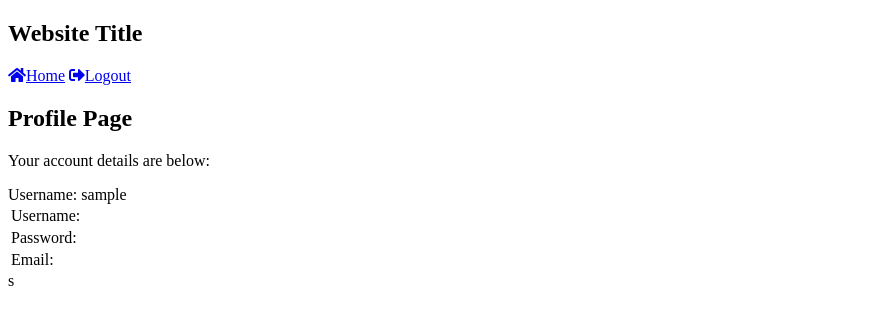
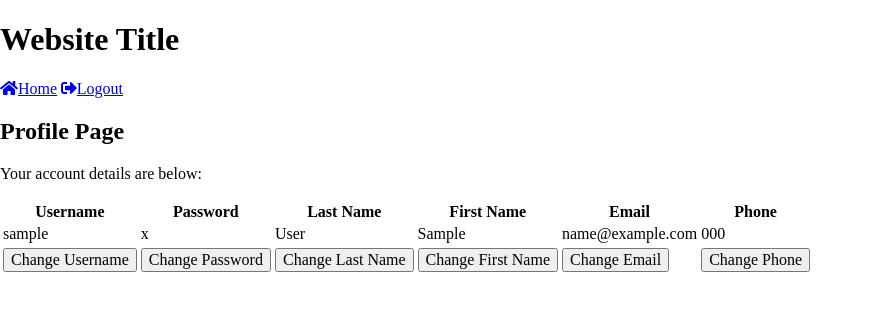
Before and after one commit to BUR073/coursework, a PHP site: page /profile.php in a window 1280 px wide. Shown: the top 325 px of the page, without its empty margins (0-873 px from the left). Run offline with PHP 8.4, Linux system fonts and the light colour scheme; the visitor is signed in with stand-in values (Sample User, id 1); tables that the repository leaves empty or names only in its code hold one stand-in row (values such as "Sample post"); some libraries are stand-ins or nearby versions.

Commit message:
progress on profile

```diff
--- a/home/profile.php
+++ b/home/profile.php
@@ -3,7 +3,13 @@
 	<head>
 		<meta charset="utf-8">
 		<title>Profile Page</title>
+		<link href="../style/style.css" rel="stylesheet" type="text/css">
+        <link href="../styles/skeleton.css" rel="stylesheet" type="text/css">
 		<link href="../styles/style.css" rel="stylesheet" type="text/css">
+		<link href="../styles/normalize.css" rel="stylesheet" type="text/css">
+		<script src="jquery-3.6.1.min.js"></script>
+
+
 		<link rel="stylesheet" href="https://use.fontawesome.com/releases/v5.7.1/css/all.css">
 	</head>
 	<body class="loggedin">
@@ -36,19 +42,19 @@ if (!isset($_SESSION['loggedin'])) {
 	header('Location: index.html');
 	exit;
 }
-$DATABASE_HOST = 'localhost';
-$DATABASE_USER = 'root';
-$DATABASE_PASS = '';
-$DATABASE_NAME = 'phplogin2';
-$con = mysqli_connect($DATABASE_HOST, $DATABASE_USER, $DATABASE_PASS, $DATABASE_NAME);
-if (mysqli_connect_errno()) {
-	exit('Failed to connect to MySQL: ' . mysqli_connect_error());
+
+$con=mysqli_connect("localhost","root","","phplogin");
+// Check connection
+if (mysqli_connect_errno())
+{
+echo "Failed to connect to MySQL: " . mysqli_connect_error();
 }
-// We don't have the password or email info stored in sessions so instead we can get the results from the database.
-$stmt = $con->prepare('SELECT `Username`, `Password`, `LastName`, `FirstName`, `Email`, `Phone` FROM `User` WHERE id = ?');
-// In this case we can use the account ID to get the account info.
-$stmt->bind_param('i', $_SESSION['id']);
-$stmt->execute();
+// $date = date("Y/m/d");
+$id = $_SESSION['id'];
+$result = mysqli_query($con,"SELECT `Username`, `Password`, `LastName`, `FirstName`, `Email`, `Phone` FROM `User` WHERE Userid = $id");
+echo "<link href='../styles/style.css' rel='stylesheet' type='text/css'>";
+
+
 
 $username = '';
 $password = '';
@@ -57,24 +63,40 @@ $firstName = '';
 $email = '';
 $phone = '';
 
-$stmt->bind_result($username, $password, $lastName, $firstName, $email, $phone);
-$stmt->fetch();
-$stmt->close();
-echo "Username: ", $username;
+echo "<link href='../styles/style.css' rel='stylesheet' type='text/css'>";
+echo "<table id='adminTable'>
+<tr>
+<th>Username</th>
+<th>Password</th>
+<th>Last Name</th>
+<th>First Name</th>
+<th>Email</th>
+<th>Phone</th>
+</tr>";
 
-echo "<link href='../styles/style.css' rel='stylesheet' type='text/css'>";
-echo "<table id=adminTable>
-	<tr>
-		<td>Username:</td>
-		<td></td>
-	</tr>
-	<tr>
-		<td>Password:</td>
-		<td></td>
-	</tr>
-	<tr>
-		<td>Email:</td>
-		<td></td>
-	</tr>
-</table>s"
+
+while($row = mysqli_fetch_array($result))
+{
+
+echo "<tr>";
+echo "<td>" . $row['Username'] . "</td>";
+echo "<td>" . $row['Password'] . "</td>";
+echo "<td>" . $row['LastName'] . "</td>";
+echo "<td>" . $row['FirstName'] . "</td>";
+echo "<td>" . $row['Email'] . "</td>";
+echo "<td>" . $row['Phone'] . "</td>";
+
+echo "</tr>";
+echo "<tr>";
+echo "<td><input type='submit' name='username' value='Change Username'</td>";
+echo "<td><input type='submit' name='password' value='Change Password'</td>";
+echo "<td><input type='submit' name='lastName' value='Change Last Name'</td>";
+echo "<td><input type='submit' name='frstName' value='Change First Name'</td>";
+echo "<td><input type='submit' name='email' value='Change Email'</td>";
+echo "<td><input type='submit' name='phone' value='Change Phone'</td>";
+echo "</tr>";
+}
+echo "</table>";
+
+mysqli_close($con);
 ?>
```
Also changed, not shown: 1 other file.
